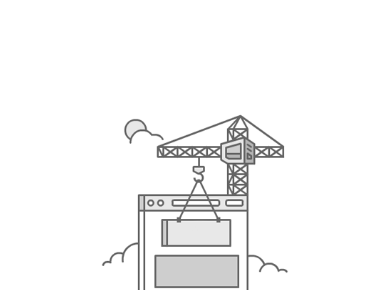
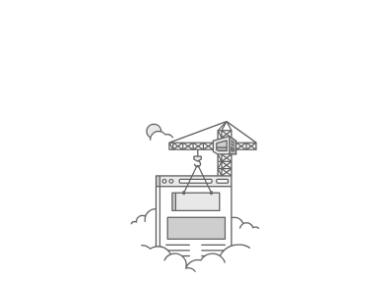
Before and after one commit to EmanuelMendoza20/gaia-home-build, a plain HTML site: page index.html in a window 390 px wide. Shown: the part 83-373 px from the top of the page. Drawn offline with Linux system fonts and the light colour scheme.

Commit message:
fix responsive

```diff
--- a/css/style.css
+++ b/css/style.css
@@ -169,7 +169,10 @@ footer p{
 
 /* Estilos para PC */
 @media all and (min-width: 1024px) {
-
+  .container {
+    padding: 3rem;
+    margin-top: 4.5rem;
+  }
 }
 /* Tus estilos para PC */
 
@@ -191,14 +194,14 @@ footer p{
 /* Estilos para celular */
 @media all and (min-width: 320px) and (max-width: 768px) {
   .container {
-    padding: 2rem;
-    margin-top: 4rem;
+    padding: 4rem;
+    margin-top: 2.5rem;
   }
   footer{
     bottom: 0;
   }
   .build-img-container{
-    width: 70%;
+    width: 60%;
     text-align: center;
   }
 }
```
